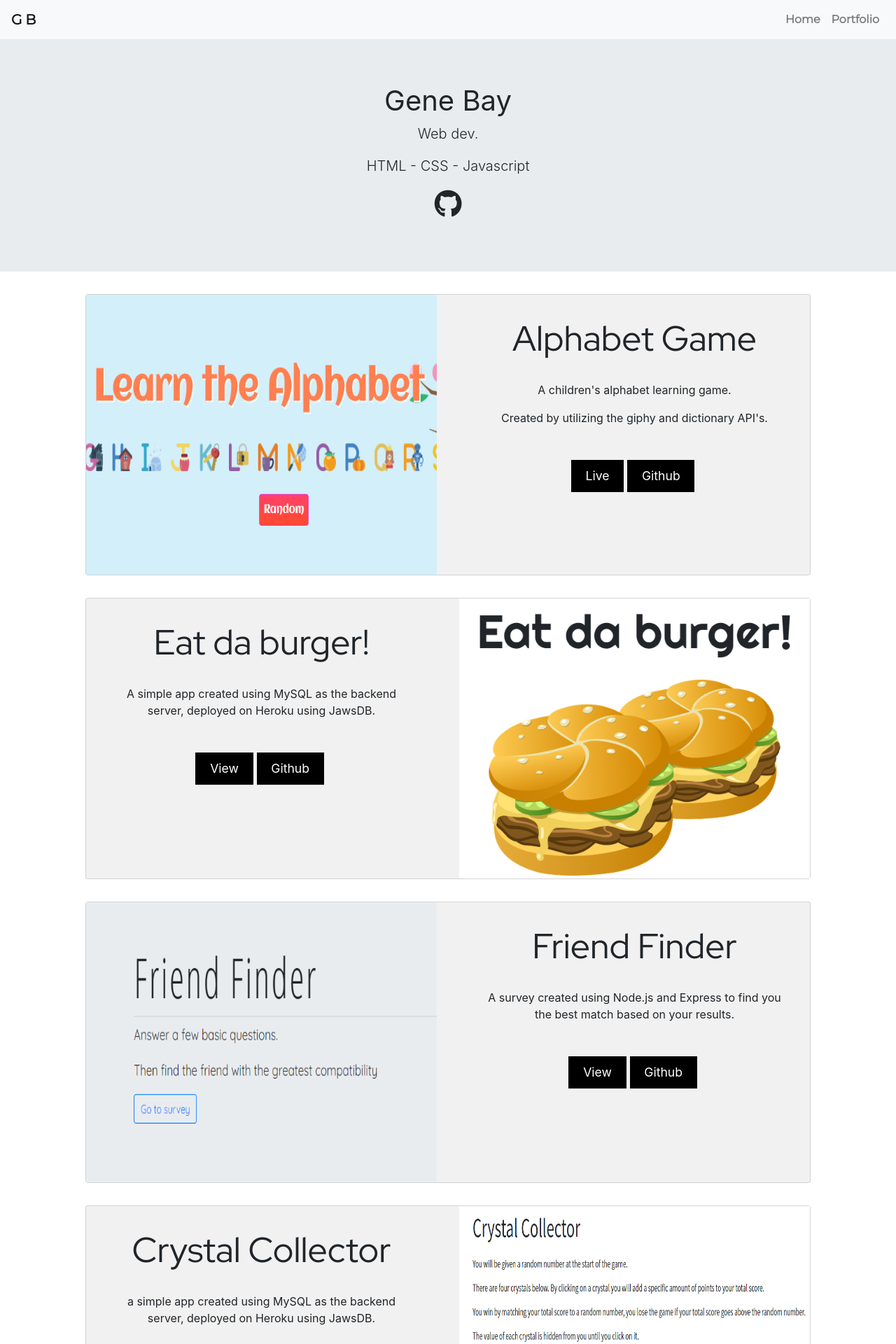
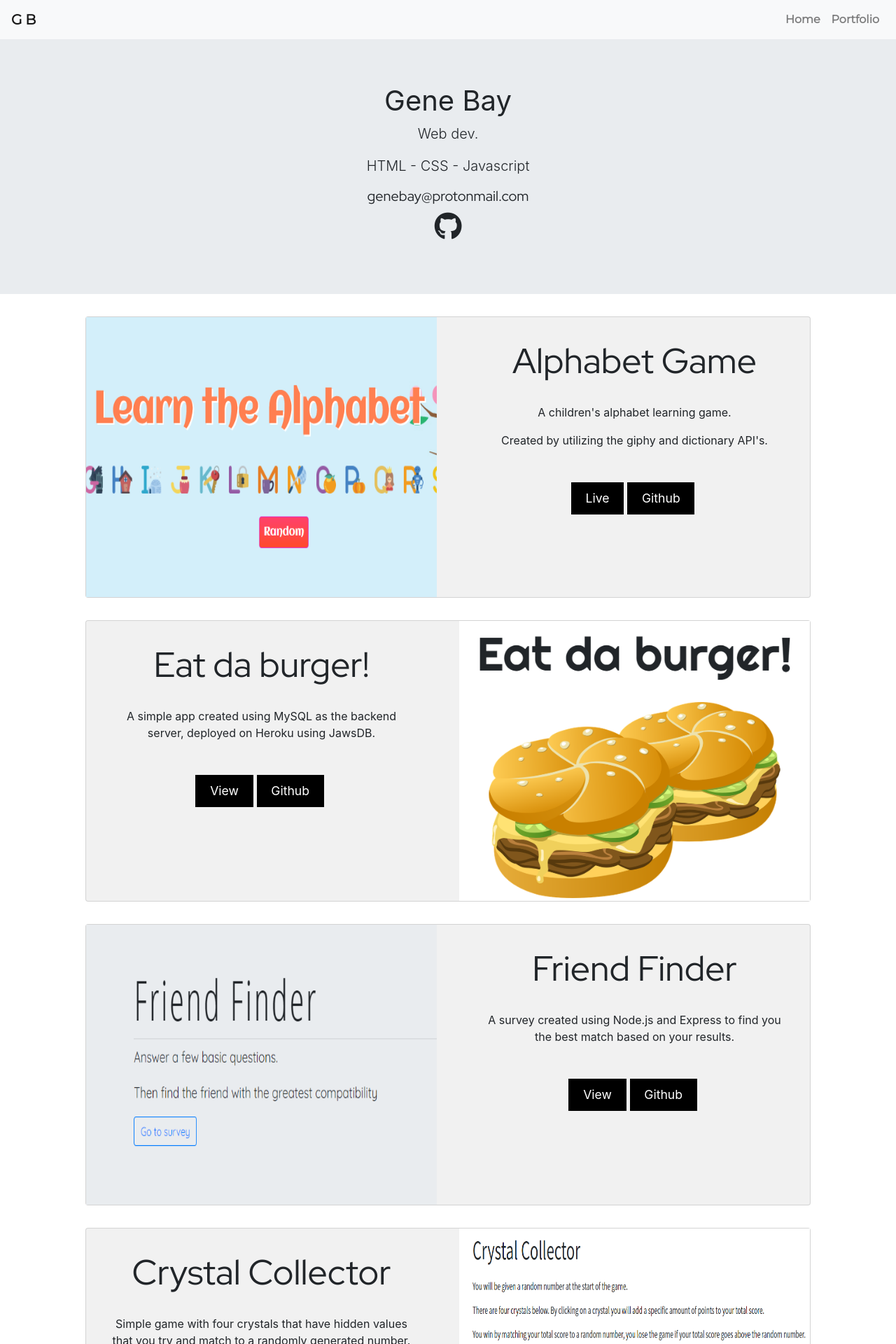
Before and after one commit to baysik/react-portfolio, a React (Create React App) app in the folder portfolio/: page /portfolio in a window 1280 px wide. Shown: the top 1920 px of the page at 70% size. Built offline with nearby package versions, Linux system fonts and the light colour scheme.

Commit message:
added information

```diff
--- a/portfolio/src/components/Jumbotron/Jumbotron.js
+++ b/portfolio/src/components/Jumbotron/Jumbotron.js
@@ -12,6 +12,7 @@ export default function Jumbotron(props) {
           <h1 className="main-header">{props.h1}</h1>
           <p className="lead">{props.firstP}</p>
           <p className="lead">{props.secondP}</p>
+          <h5 id="email">genebay@protonmail.com</h5>
           {/* <button className="jumbo-button">{props.button}</button> */}
           <h1>
             <a className="fab fa-github" href="https://github.com/baysik/"></a>
--- a/portfolio/src/components/Jumbotron/style.css
+++ b/portfolio/src/components/Jumbotron/style.css
@@ -17,6 +17,16 @@
   border-radius: 50%;
 }
 
+/* github icon */
 .fa-github {
   color: inherit;
 }
+
+/* email icon */
+.fa-envelope {
+  font-size: 1.5rem;
+}
+
+#email {
+  font-family: "Red Hat Display", sans-serif;
+}
--- a/portfolio/src/components/Navbar/Navbar.js
+++ b/portfolio/src/components/Navbar/Navbar.js
@@ -5,7 +5,7 @@ import "./style.css";
 export default function Navbar() {
   let navSlide = useRef(null);
   let navSlide2 = useRef(null);
-  let navSlide3 = useRef(null);
+  // let navSlide3 = useRef(null);
   useEffect(() => {
     console.log(navSlide);
     TweenMax.from([navSlide, navSlide2], 2, {
--- a/portfolio/src/components/Portfolio-AoS/Portfolio.js
+++ b/portfolio/src/components/Portfolio-AoS/Portfolio.js
@@ -106,8 +106,8 @@ export default function Portfolio() {
           <div>
             <h3>Crystal Collector</h3>
             <p>
-              a simple app created using MySQL as the backend server, deployed
-              on Heroku using JawsDB.
+              Simple game with four crystals that have hidden values that you
+              try and match to a randomly generated number. Created with jQuery.
             </p>
             <a href="https://baysik.github.io/unit-4-game/" class="view-button">
               View
```
